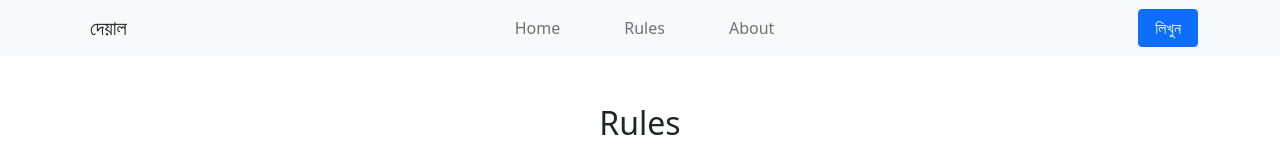
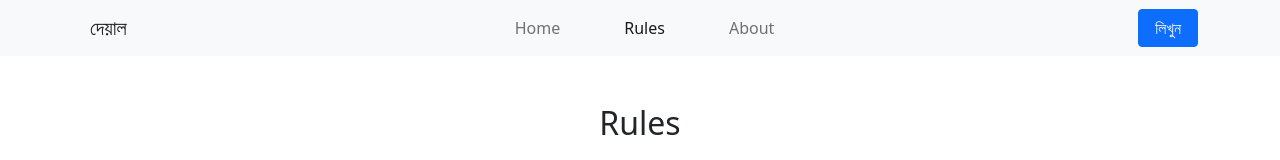
Before and after one commit to xaadu/deyal, a React (Create React App) app in the folder frontend/: page /rules in a window 1280 px wide. Shown: the top 160 px of the page. Built offline with nearby package versions, Linux system fonts and the light colour scheme.

Commit message:
Fixed Rules page link in Navbar

```diff
--- a/frontend/src/components/Header/Header.jsx
+++ b/frontend/src/components/Header/Header.jsx
@@ -25,7 +25,7 @@ const Header = () => {
                                 <NavLink
                                     className="nav-link"
                                     activeClassName="active"
-                                    to='/about'
+                                    to='/rules'
                                 >Rules</NavLink>
                             </li>
                             <li className="nav-item px-4">
```
